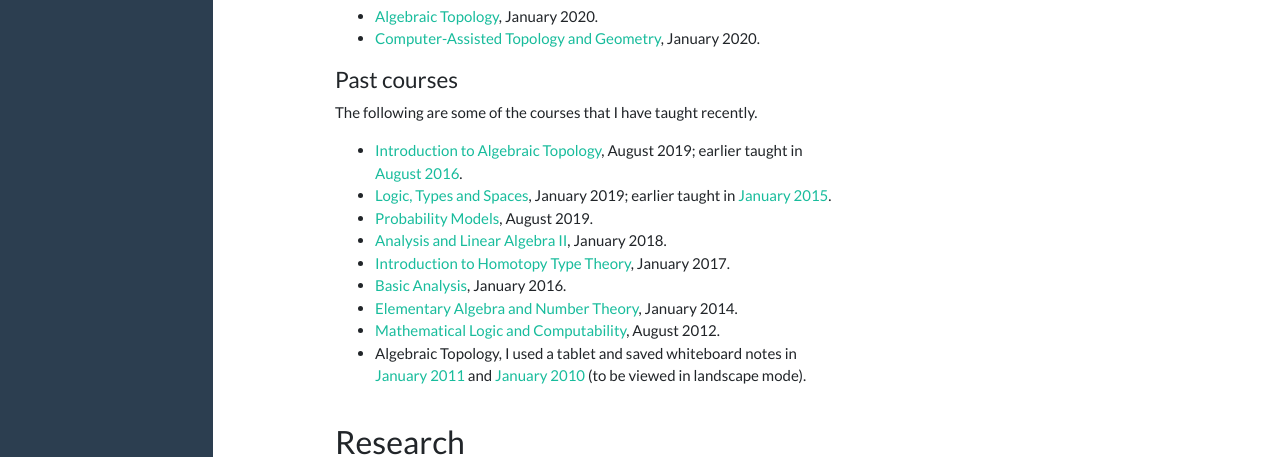
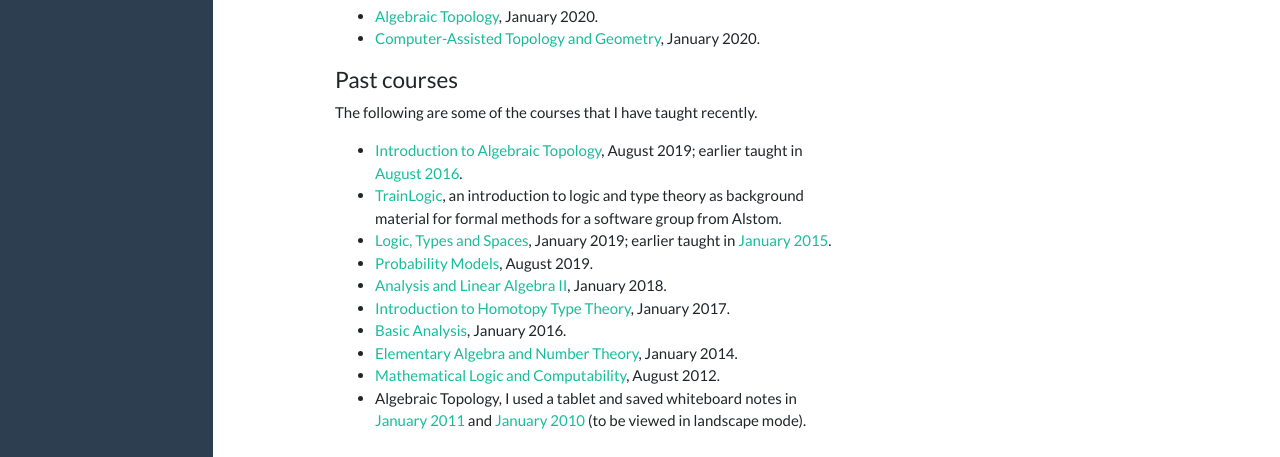
Before and after one commit to siddhartha-gadgil/homepage, a plain HTML site: page index.html in a window 1280 px wide. Shown: the part 643-1100 px from the top of the page. Drawn offline with nearby package versions, Linux system fonts and the light colour scheme.

Commit message:
train logic course

```diff
--- a/index.html
+++ b/index.html
@@ -150,6 +150,8 @@
             <li><a href="http://math.iisc.ac.in/~gadgil/introduction-algebraic-topology-2019/">
                 Introduction to Algebraic Topology</a>, August 2019; earlier taught in
                 <a href="http://math.iisc.ac.in/~gadgil/AlgebraicTopology/home"> August 2016</a>.</li>
+            <li> <a href="https://siddhartha-gadgil.github.io/TrainLogic/">TrainLogic</a>,
+                an introduction to logic and type theory as background material for formal methods for a software group from Alstom.</li>
             <li><a href="http://math.iisc.ac.in/~gadgil/LTS2019/">Logic, Types and Spaces</a>, January 2019; earlier taught in
               <a href="http://siddhartha-gadgil.github.io/LogicTypesSpaces/home/">January 2015</a>.</li>
             <li><a href="http://math.iisc.ac.in/~gadgil/MA261/">Probability Models</a>, August 2019.</li>
```
